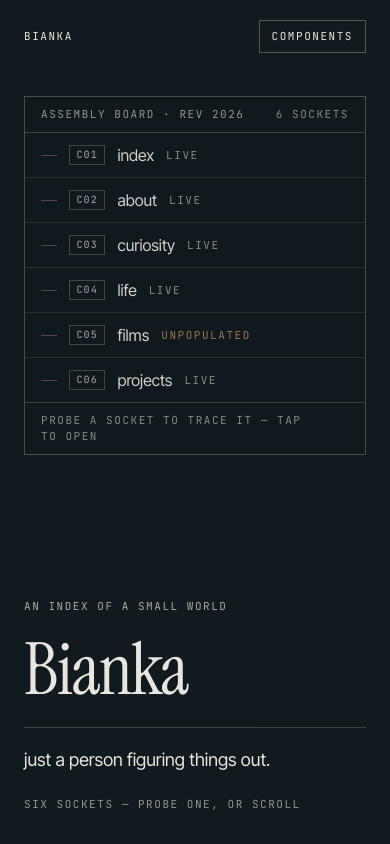
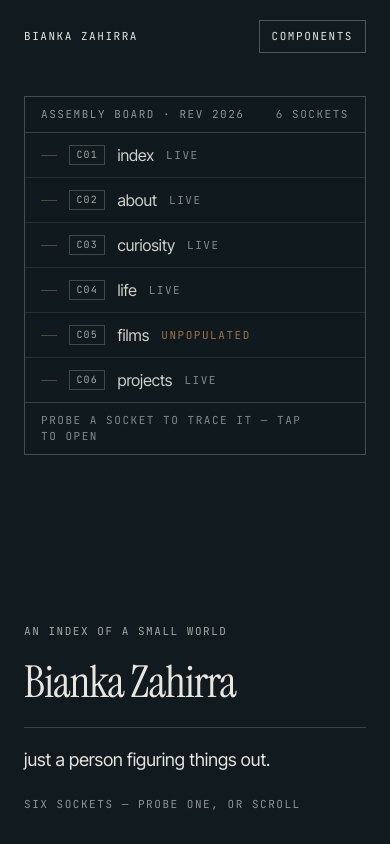
Before and after one commit to biankazahirra/personal-page, a Next.js app: page / in a window 390 px wide. Shown: the top 844 px of the page. Built offline with nearby package versions, Linux system fonts and the light colour scheme; no server answers.

Commit message:
content: use the full display name
Hero and header now read Bianka Zahirra. Hero type scale drops so the two words still fit on one line on a phone.

```diff
--- a/app/page.tsx
+++ b/app/page.tsx
@@ -72,7 +72,7 @@ export default function HomePage() {
             </p>
             <dl className="eyebrow mt-10 grid max-w-[26rem] grid-cols-[6rem_1fr] gap-y-2.5 border-t border-paper-on-night/20 pt-5">
               <dt className="text-paper-on-night/45">model</dt>
-              <dd className="text-paper-on-night/85">bianka</dd>
+              <dd className="text-paper-on-night/85">bianka zahirra</dd>
               <dt className="text-paper-on-night/45">revision</dt>
               <dd className="text-paper-on-night/85">2026</dd>
               <dt className="text-paper-on-night/45">status</dt>
@@ -90,7 +90,7 @@ export default function HomePage() {
         <div className="relative mx-auto w-full max-w-[1440px] px-6 pb-8 pt-10 md:px-12 md:pb-12">
           <p className="eyebrow text-paper-on-night/70">an index of a small world</p>
 
-          <h1 className="display mt-6 text-[clamp(4.5rem,17vw,15rem)]">Bianka</h1>
+          <h1 className="display mt-6 text-[clamp(2.75rem,9vw,8rem)]">{site.name}</h1>
 
           <div className="mt-6 flex flex-col gap-6 border-t border-paper-on-night/20 pt-5 md:flex-row md:items-baseline md:justify-between">
             <p className="max-w-[32ch] text-[clamp(1.125rem,2vw,1.5rem)] leading-snug">
--- a/content/site.ts
+++ b/content/site.ts
@@ -1,7 +1,7 @@
 import type { Site } from "./types";
 
 export const site: Site = {
-  name: "Bianka",
+  name: "Bianka Zahirra",
   fullName: "Bianka Zahirra Putri",
   tagline: "just a person figuring things out.",
   intro: [
```
